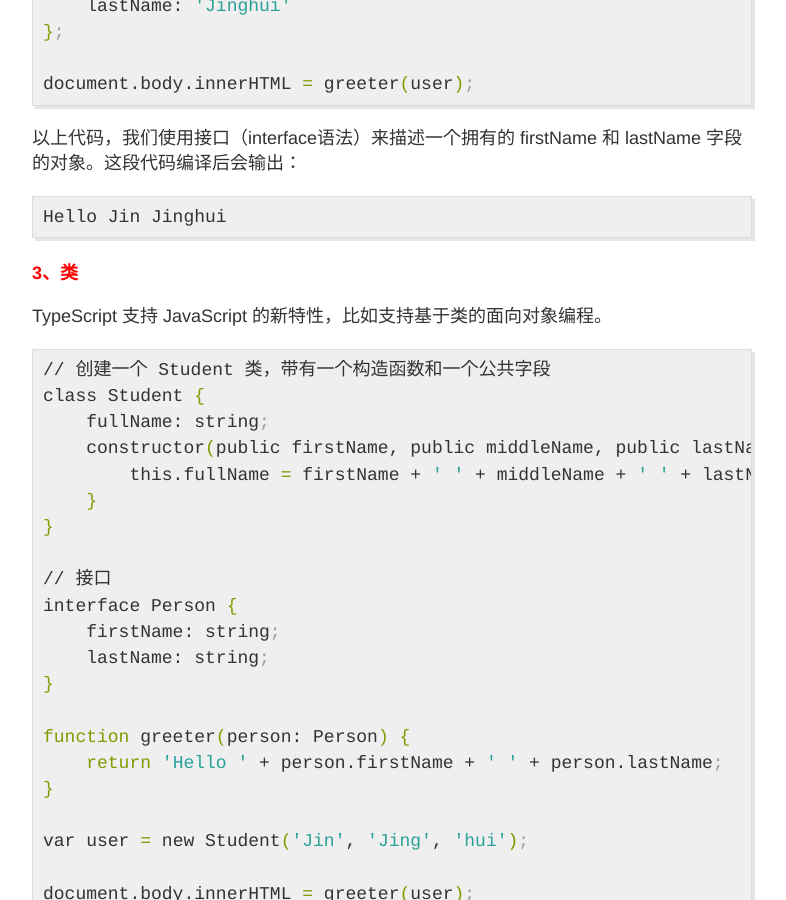
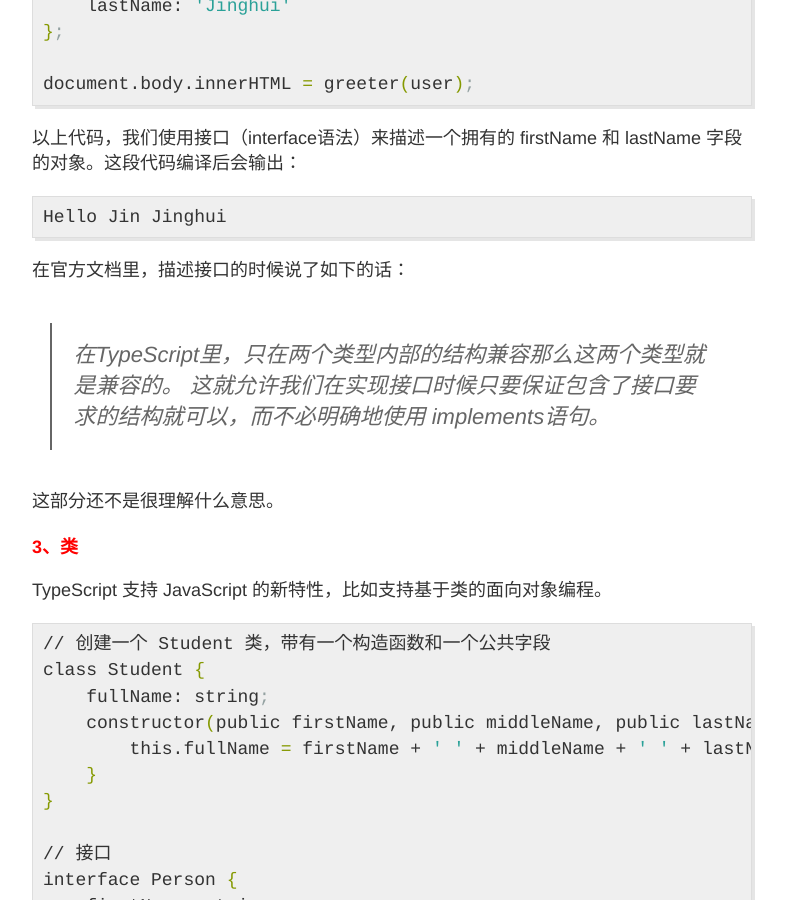
Before and after one commit to juilyhui/juilyhui.github.io, a Jekyll site: the page built from _posts/2017-08-08-typescripy.md, in a window 1280 px wide and 900 px high, scrolled down 1749 px. Shown: the whole window, without its empty margins (248-1034 px from the left). Built offline with Jekyll 4.4.1, drawn with Linux system fonts in a browser that asks for light colours; nearby versions of some CDN libraries.

Commit message:
change typescript

```diff
--- a/_posts/2017-08-08-typescripy.md
+++ b/_posts/2017-08-08-typescripy.md
@@ -64,6 +64,12 @@ document.body.innerHTML = greeter(user);
 Hello Jin Jinghui
 {% endhighlight %}
 
+在官方文档里，描述接口的时候说了如下的话：
+
+> 在TypeScript里，只在两个类型内部的结构兼容那么这两个类型就是兼容的。 这就允许我们在实现接口时候只要保证包含了接口要求的结构就可以，而不必明确地使用 implements语句。
+
+这部分还不是很理解什么意思。
+
 #### <font color="red">3、类</font>
 
 TypeScript 支持 JavaScript 的新特性，比如支持基于类的面向对象编程。
```
